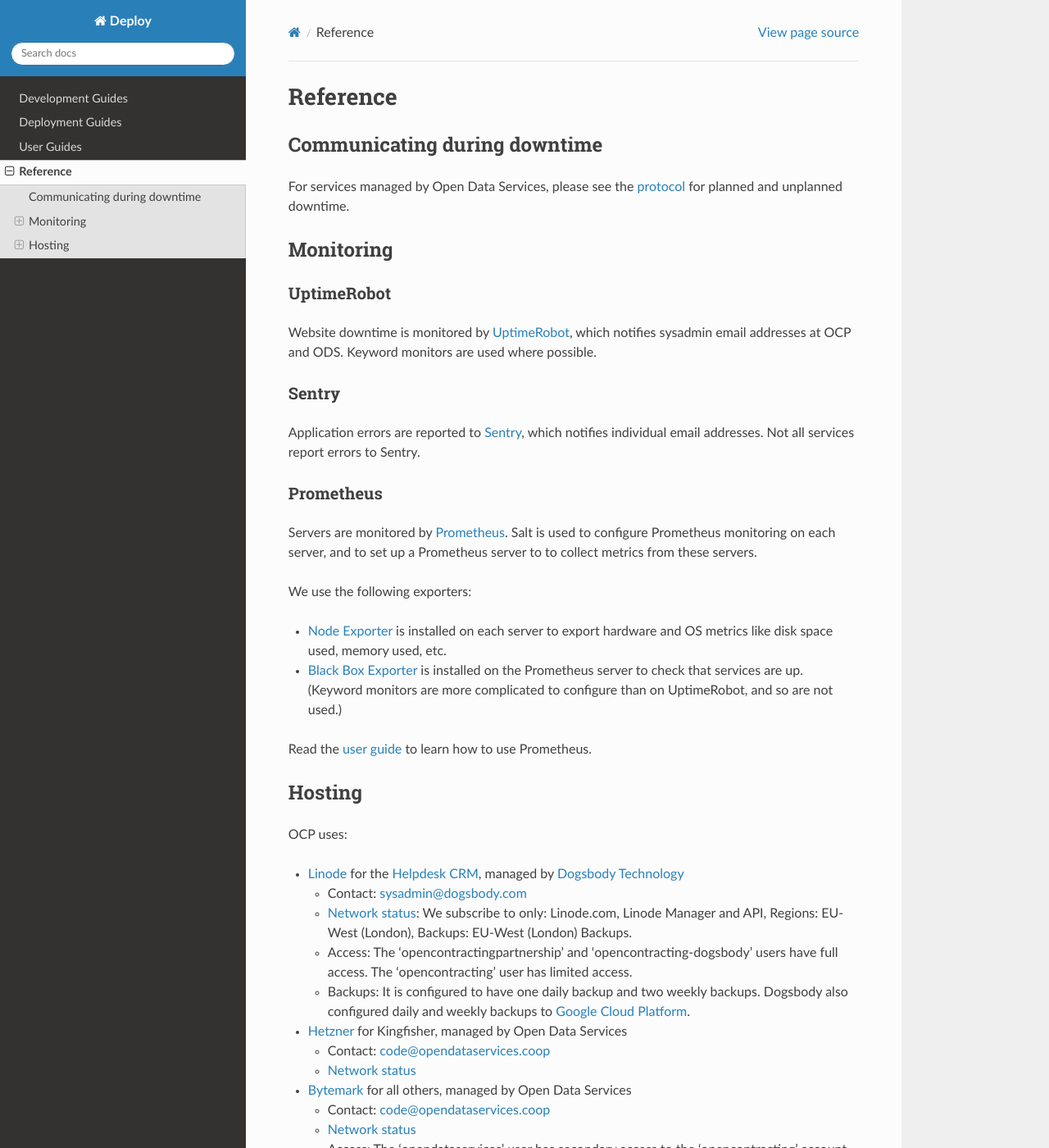
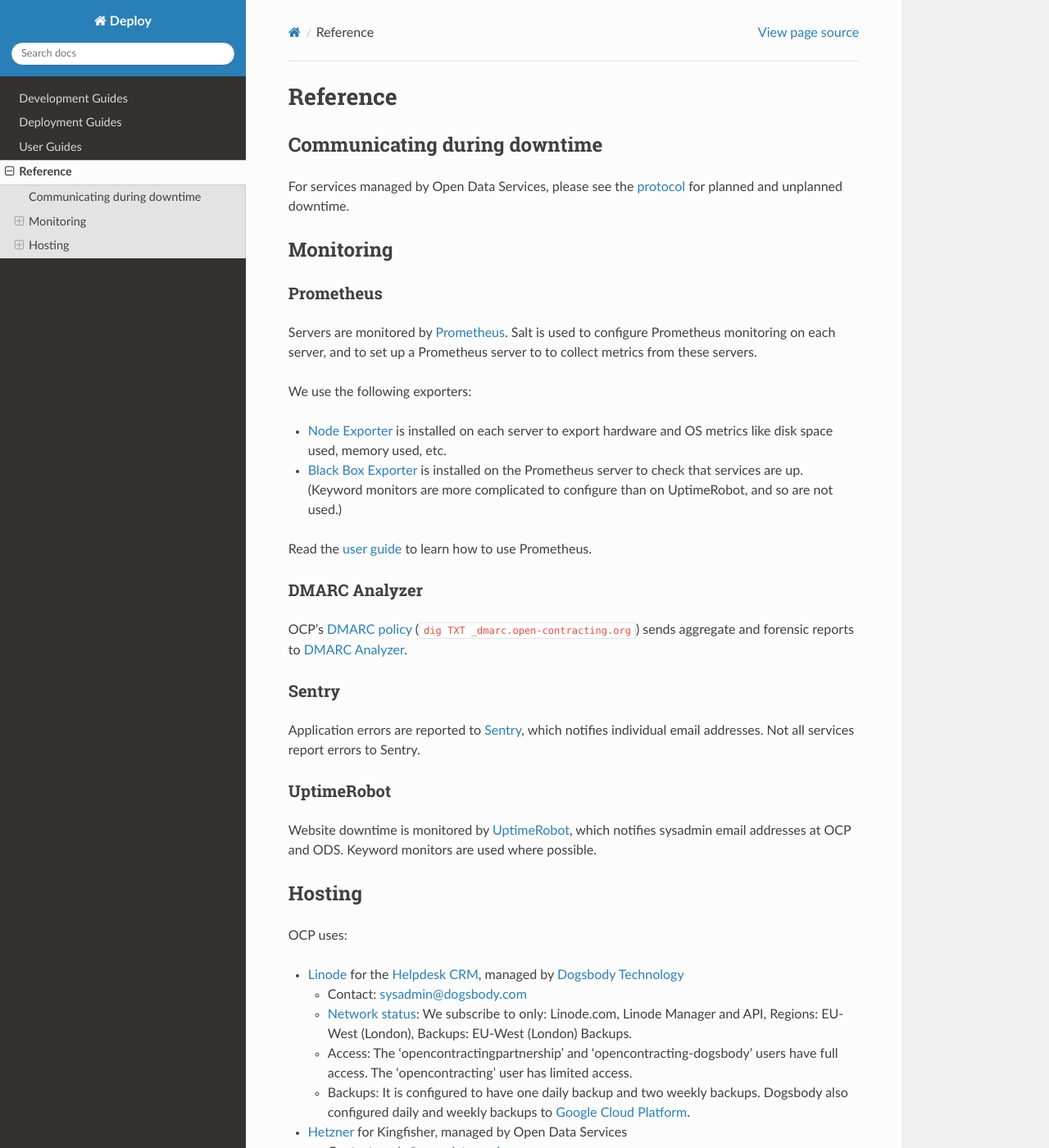
Before and after one commit to open-contracting/deploy, a Sphinx documentation site: the page built from docs/reference/index.rst, in a window 1280 px wide and 1400 px high. Shown: the whole window at 82% size. Built offline with Sphinx 7.4.7 and the Read the Docs theme 2.0.0, drawn with Linux system fonts in a browser that asks for light colours.

Commit message:
Document DMARC Analyzer

```diff
--- a/docs/reference/index.rst
+++ b/docs/reference/index.rst
@@ -8,16 +8,6 @@
 
 Monitoring
 ----------
-
-UptimeRobot
-~~~~~~~~~~~
-
-Website downtime is monitored by `UptimeRobot <https://uptimerobot.com/>`__, which notifies sysadmin email addresses at OCP and ODS. Keyword monitors are used where possible.
-
-Sentry
-~~~~~~
-
-Application errors are reported to `Sentry <https://sentry.io/>`__, which notifies individual email addresses. Not all services report errors to Sentry.
 
 Prometheus
 ~~~~~~~~~~
@@ -30,6 +20,21 @@
 -  `Black Box Exporter <https://github.com/prometheus/blackbox_exporter>`__ is installed on the Prometheus server to check that services are up. (Keyword monitors are more complicated to configure than on UptimeRobot, and so are not used.)
 
 Read the :doc:`user guide <../use/prometheus>` to learn how to use Prometheus.
+
+DMARC Analyzer
+~~~~~~~~~~~~~~
+
+OCP's `DMARC policy <https://support.google.com/a/answer/2466563>`__ (``dig TXT _dmarc.open-contracting.org``) sends aggregate and forensic reports to `DMARC Analyzer <https://app.dmarcanalyzer.com/>`__.
+
+Sentry
+~~~~~~
+
+Application errors are reported to `Sentry <https://sentry.io/>`__, which notifies individual email addresses. Not all services report errors to Sentry.
+
+UptimeRobot
+~~~~~~~~~~~
+
+Website downtime is monitored by `UptimeRobot <https://uptimerobot.com/>`__, which notifies sysadmin email addresses at OCP and ODS. Keyword monitors are used where possible.
 
 .. _hosting:
 
```
